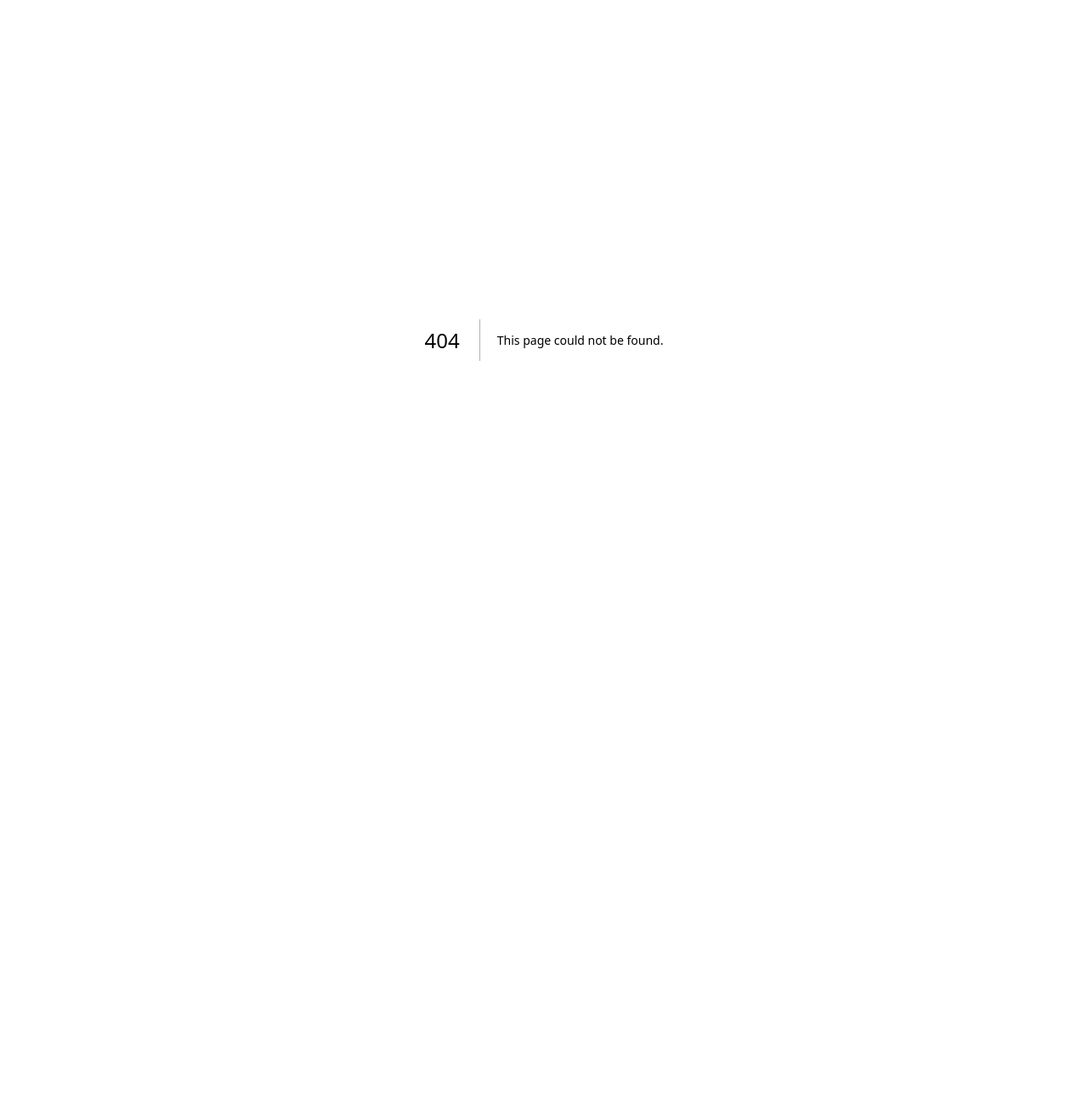
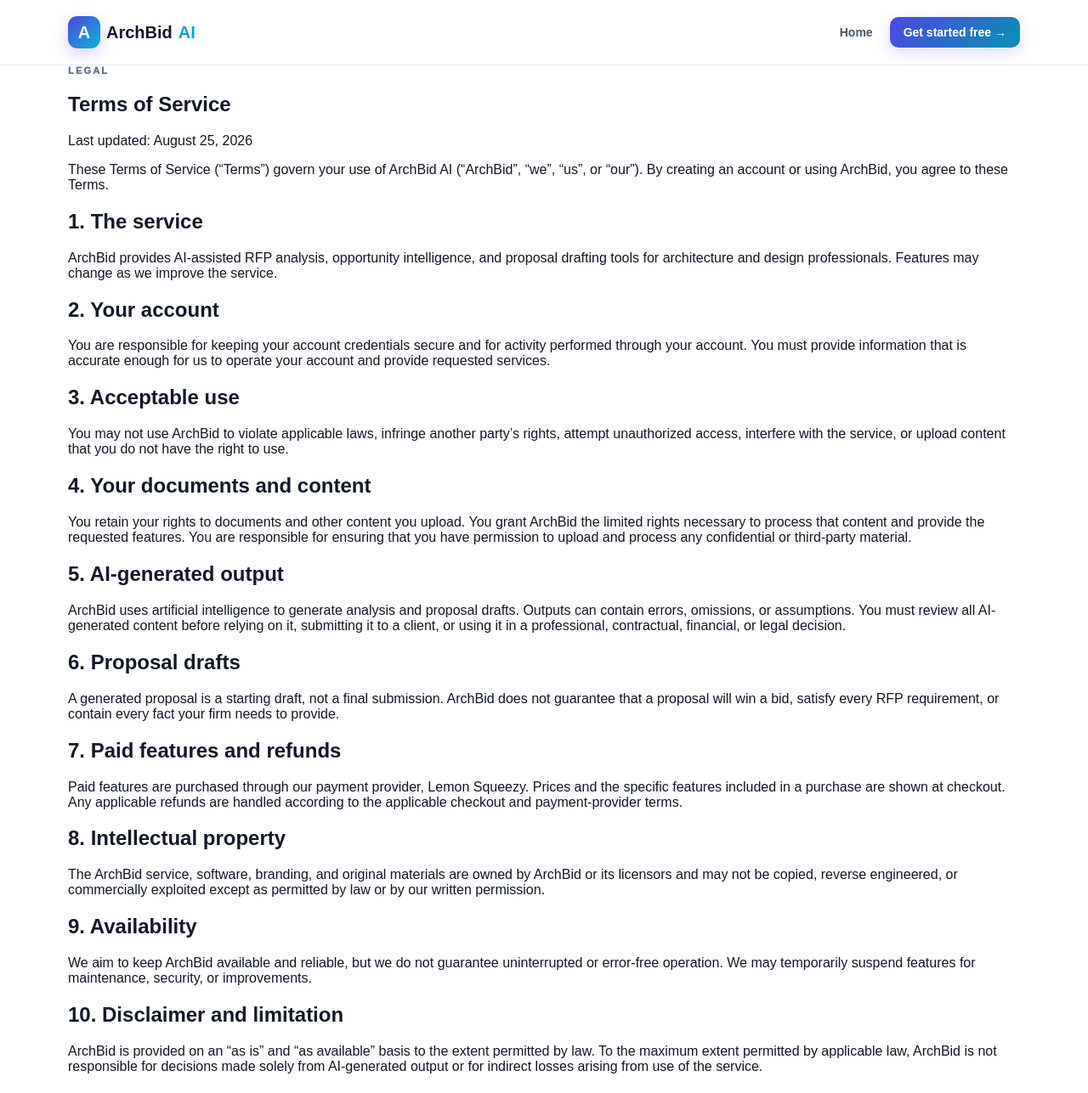
Before and after one commit to ultrarevisions-bit/archbid-ai, a Next.js app: page /terms in a window 1280 px wide. Before the commit this address had no page. Shown: the top 1287 px of the page at 85% size. Before the commit the page ends 800 px from the top, so only its background shows below. Built offline with nearby package versions, Linux system fonts and the light colour scheme.

Commit message:
Add ArchBid AI terms of service page

```diff
--- /dev/null
+++ b/app/terms/page.tsx
@@ -0,0 +1,40 @@
+import Link from "next/link";
+
+export default function TermsPage() {
+  return (
+    <main className="legal-page">
+      <nav className="home-nav"><div className="container nav-inner"><Link className="brand" href="/"><span className="brand-mark">A</span> ArchBid <span className="brand-ai">AI</span></Link><div className="nav-actions"><Link className="nav-login" href="/">Home</Link><Link className="nav-cta" href="/analyze">Get started free →</Link></div></div></nav>
+      <article className="legal-content container">
+        <div className="section-label">LEGAL</div>
+        <h1>Terms of Service</h1>
+        <p className="legal-updated">Last updated: August 25, 2026</p>
+        <p>These Terms of Service (“Terms”) govern your use of ArchBid AI (“ArchBid”, “we”, “us”, or “our”). By creating an account or using ArchBid, you agree to these Terms.</p>
+        <h2>1. The service</h2>
+        <p>ArchBid provides AI-assisted RFP analysis, opportunity intelligence, and proposal drafting tools for architecture and design professionals. Features may change as we improve the service.</p>
+        <h2>2. Your account</h2>
+        <p>You are responsible for keeping your account credentials secure and for activity performed through your account. You must provide information that is accurate enough for us to operate your account and provide requested services.</p>
+        <h2>3. Acceptable use</h2>
+        <p>You may not use ArchBid to violate applicable laws, infringe another party’s rights, attempt unauthorized access, interfere with the service, or upload content that you do not have the right to use.</p>
+        <h2>4. Your documents and content</h2>
+        <p>You retain your rights to documents and other content you upload. You grant ArchBid the limited rights necessary to process that content and provide the requested features. You are responsible for ensuring that you have permission to upload and process any confidential or third-party material.</p>
+        <h2>5. AI-generated output</h2>
+        <p>ArchBid uses artificial intelligence to generate analysis and proposal drafts. Outputs can contain errors, omissions, or assumptions. You must review all AI-generated content before relying on it, submitting it to a client, or using it in a professional, contractual, financial, or legal decision.</p>
+        <h2>6. Proposal drafts</h2>
+        <p>A generated proposal is a starting draft, not a final submission. ArchBid does not guarantee that a proposal will win a bid, satisfy every RFP requirement, or contain every fact your firm needs to provide.</p>
+        <h2>7. Paid features and refunds</h2>
+        <p>Paid features are purchased through our payment provider, Lemon Squeezy. Prices and the specific features included in a purchase are shown at checkout. Any applicable refunds are handled according to the applicable checkout and payment-provider terms.</p>
+        <h2>8. Intellectual property</h2>
+        <p>The ArchBid service, software, branding, and original materials are owned by ArchBid or its licensors and may not be copied, reverse engineered, or commercially exploited except as permitted by law or by our written permission.</p>
+        <h2>9. Availability</h2>
+        <p>We aim to keep ArchBid available and reliable, but we do not guarantee uninterrupted or error-free operation. We may temporarily suspend features for maintenance, security, or improvements.</p>
+        <h2>10. Disclaimer and limitation</h2>
+        <p>ArchBid is provided on an “as is” and “as available” basis to the extent permitted by law. To the maximum extent permitted by applicable law, ArchBid is not responsible for decisions made solely from AI-generated output or for indirect losses arising from use of the service.</p>
+        <h2>11. Changes</h2>
+        <p>We may update these Terms as the service develops. Continued use after an updated version becomes effective means you accept the revised Terms.</p>
+        <h2>12. Contact</h2>
+        <p>Questions about these Terms can be sent to the ArchBid AI support contact provided on the service.</p>
+      </article>
+      <footer><div className="container"><span>© 2026 ArchBid AI</span><span><Link href="/terms">Terms</Link> · <Link href="/privacy">Privacy</Link></span></div></footer>
+    </main>
+  );
+}
```
